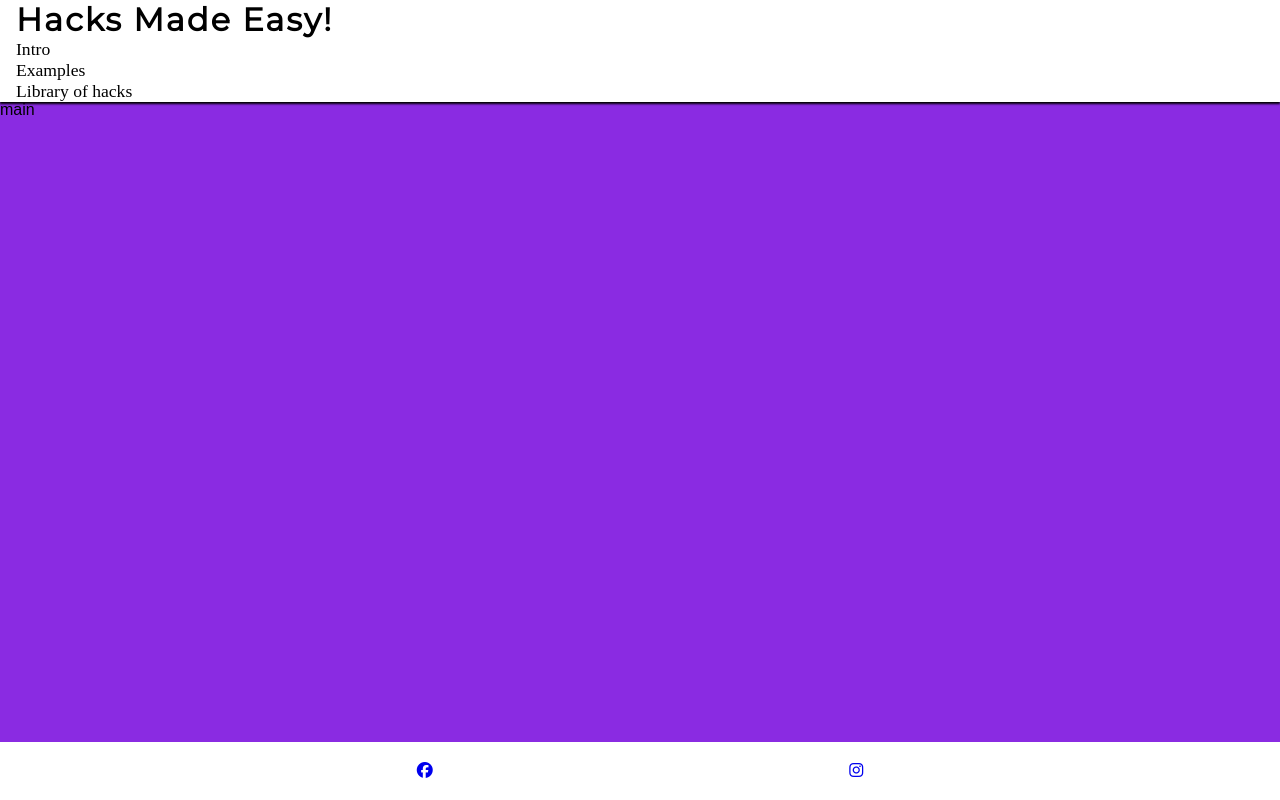
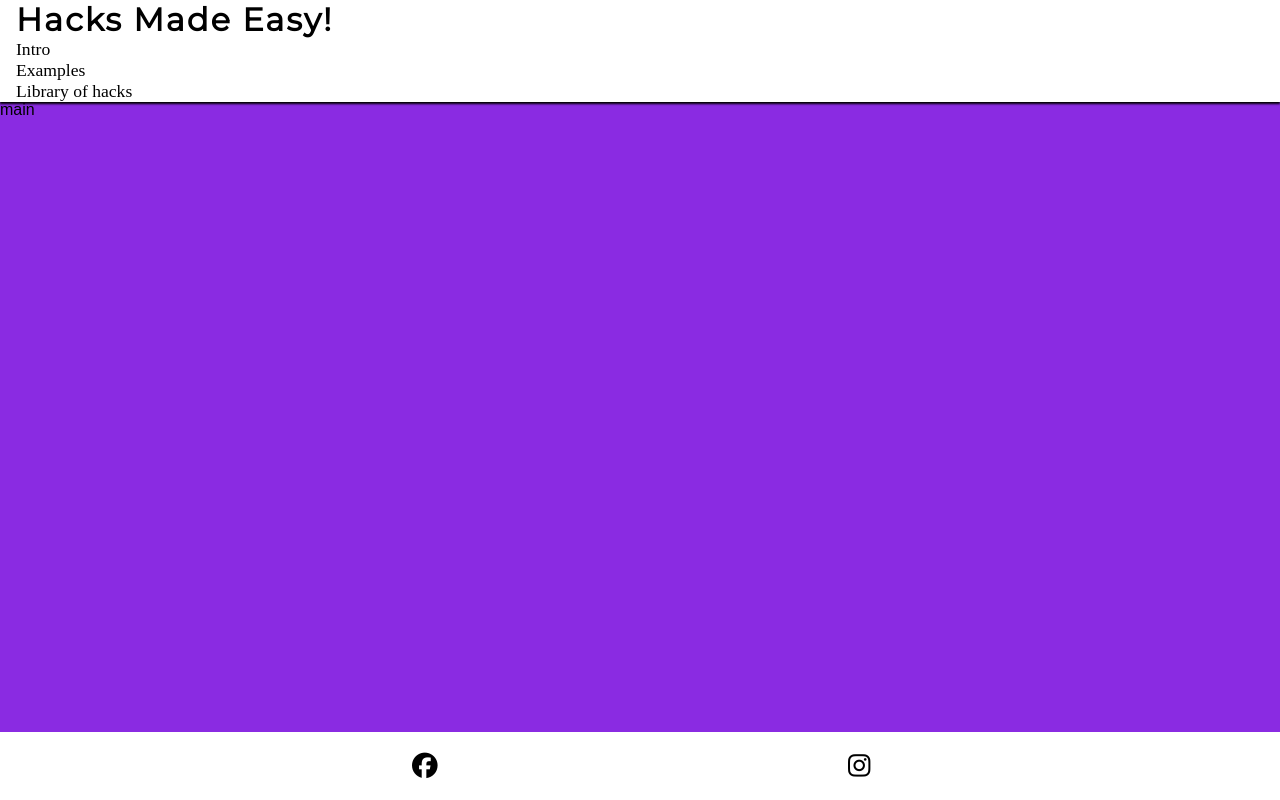
Before and after one commit to furqash/project-1, a plain HTML site: page index.html in a window 1280 px wide. Drawn offline with Linux system fonts and the light colour scheme.

Commit message:
styled footer content

```diff
--- a/assets/style.css
+++ b/assets/style.css
@@ -62,6 +62,12 @@ main {
     list-style-type: none;
 }
 
+#socials i {
+    font-size: 160%;
+    padding: 5%;
+    color: #000;
+}
+
 footer {
     background-color: #ffffff;
 }
```
